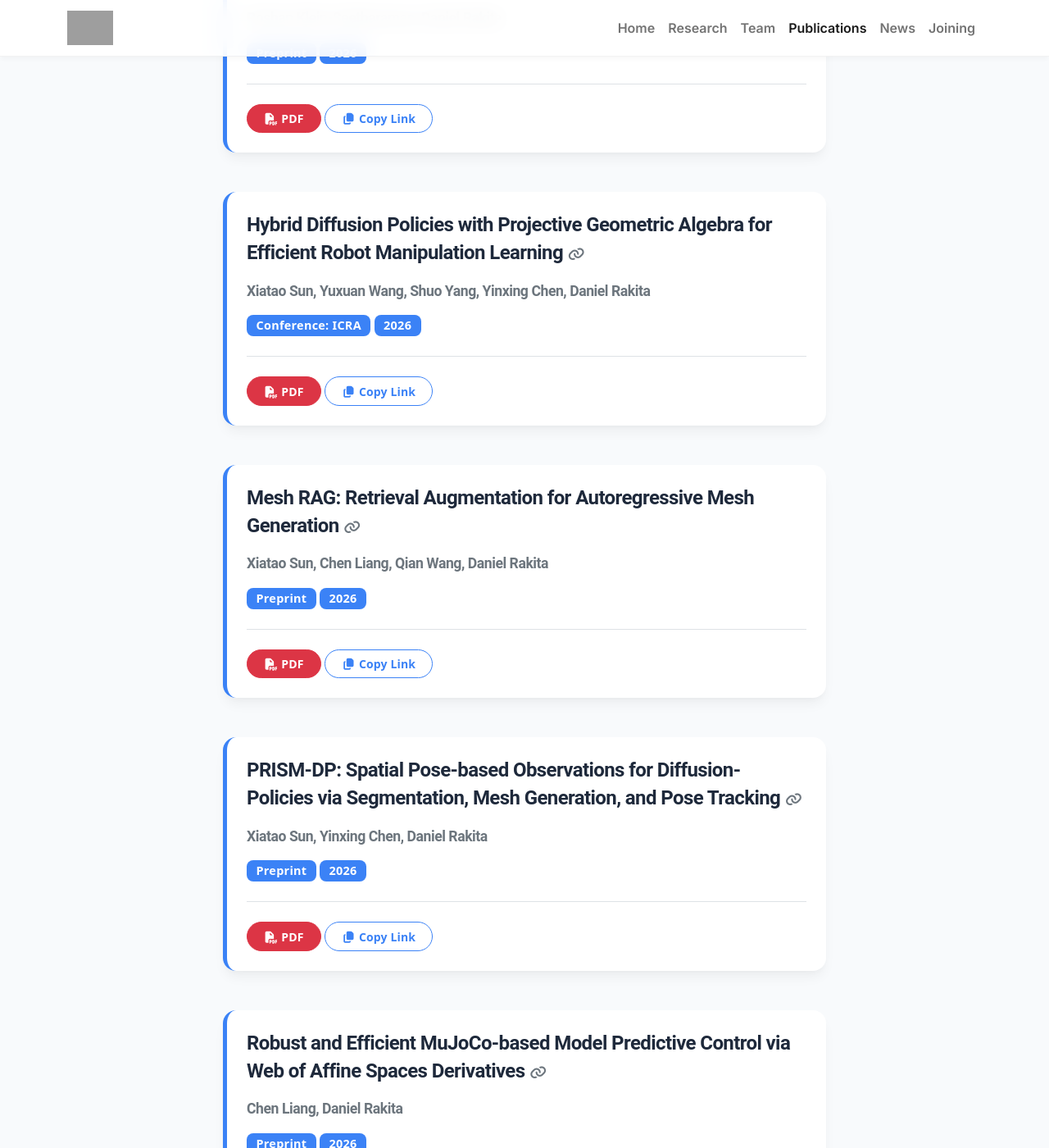
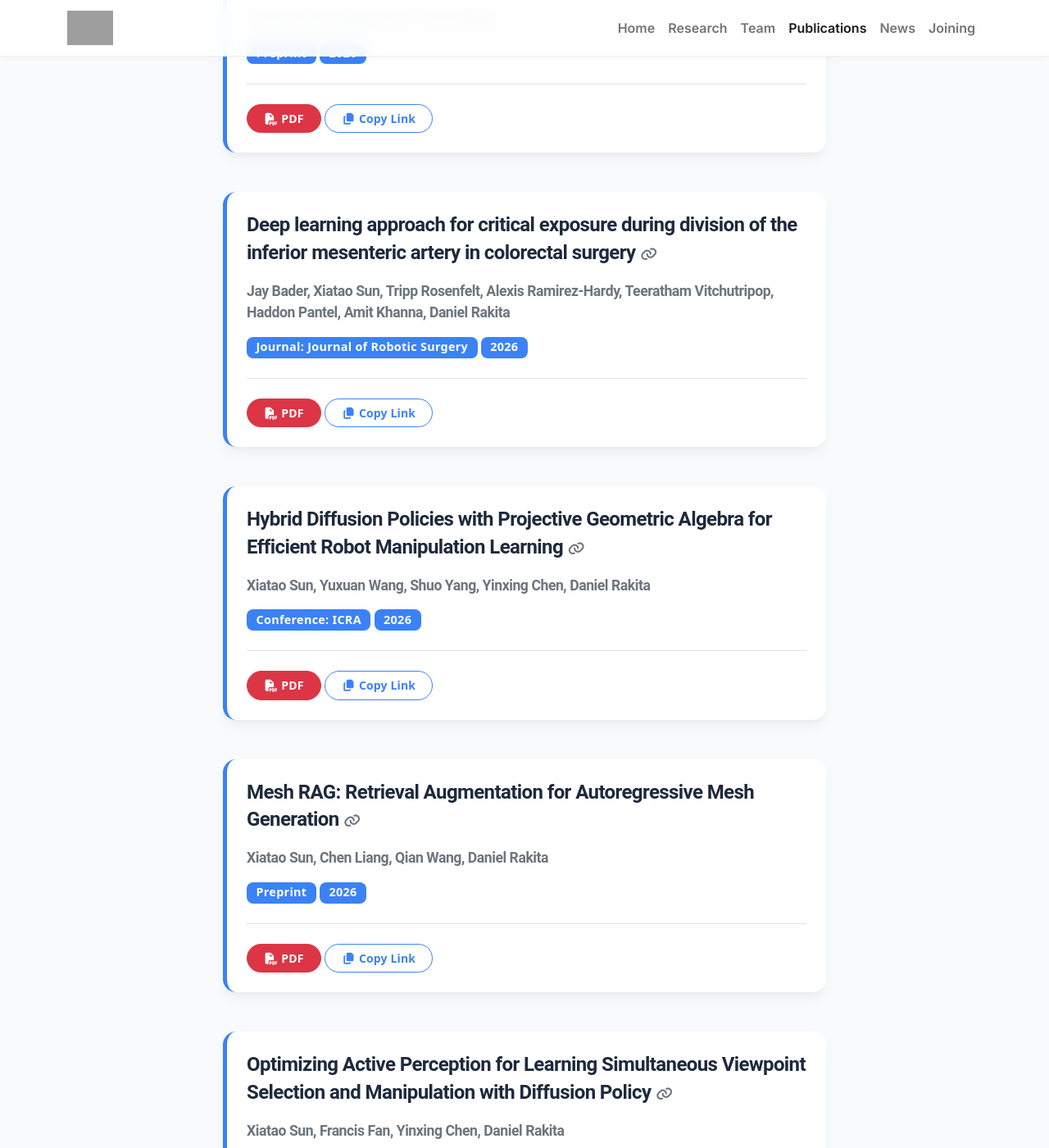
Before and after one commit to Apollo-Lab-Yale/Apollo-Lab-Yale.github.io, a Jekyll site: the page built from pages/publications.md, in a window 1280 px wide and 1400 px high, scrolled down 1739 px. Shown: the whole window at 82% size. Built offline with Jekyll 4.4.1, drawn with Linux system fonts in a browser that asks for light colours; nearby versions of some CDN libraries; grey boxes are pictures that could not be loaded.

```diff
--- a/_data/publications.yml
+++ b/_data/publications.yml
@@ -25,6 +25,22 @@
 #           url: "https://..."
 #           icon: "fas fa-database" # FontAwesome class
 # ==========================================
+
+- title: "Optimizing Active Perception for Learning Simultaneous Viewpoint Selection and Manipulation with Diffusion Policy"
+  authors: "Xiatao Sun, Francis Fan, Yinxing Chen, Daniel Rakita"
+  type: "Preprint"
+  # venue: "Journal of Robotic Surgery"
+  year: 2026
+  link: "https://arxiv.org/abs/2409.14615"
+  threads: ["Combining Visual + Manipulation Learning"]
+
+- title: "Deep learning approach for critical exposure during division of the inferior mesenteric artery in colorectal surgery"
+  authors: "Jay Bader, Xiatao Sun, Tripp Rosenfelt, Alexis Ramirez-Hardy, Teeratham Vitchutripop, Haddon Pantel, Amit Khanna, Daniel Rakita"
+  type: "Journal"
+  venue: "Journal of Robotic Surgery"
+  year: 2026
+  link: "https://link.springer.com/article/10.1007/s11701-025-03121-7"
+  threads: ["AI for Robotic Surgery"]
 
 - title: "APOLLO Blender: A Robotics Library for Visualization and Animation in Blender"
   authors: "Peter Messina, Daniel Rakita"
--- a/_data/research.yml
+++ b/_data/research.yml
@@ -105,8 +105,9 @@
     - **Structured state representations** (poses, transforms, constraints) replace unstructured inputs, reducing the burden on learning systems.
 
     Looking forward, we aim to further unify these ideas into **geometry-native learning and control pipelines**, where perception, planning, and optimization all operate within consistent spatial representations. This includes developing architectures that are equivariant to geometric transformations, integrating curvature-aware optimization directly in Lie spaces, and designing policies that reason over spatial structure rather than raw data. The long-term goal is to move from systems that *approximate geometry* to systems that *compute with geometry natively*, yielding faster, more reliable, and more interpretable robotic behavior.
-  # selected_publications:
-    # - "Turning Stale Gradients into Stable Gradients: Coherent Coordinate Descent with Implicit Landscape Smoothing for Lightweight Zeroth-Order Optimization"
+  selected_publications:
+    - "Hybrid Diffusion Policies with Projective Geometric Algebra for Efficient Robot Manipulation Learning"
+    - "PRISM-DP: Spatial Pose-based Observations for Diffusion-Policies via Segmentation, Mesh Generation, and Pose Tracking"
 
 
 - title: "LLMs and VLMs for Robot Planning"
@@ -118,8 +119,7 @@
 
     We are also interested in pushing planning toward settings with **minimal task-specific engineering**. This includes frameworks in which an LLM decomposes instructions, generates executable behavior structures, and refines them online when execution errors occur. Together, this work aims to leverage LLMs and VLMs not just for generating plausible plans, but for enabling robot planning systems that are **grounded, transparent, and robust to changing real-world conditions**.
   # selected_publications:
-    # - "Subsecond 3D Mesh Generation for Robot Manipulation"
-    # - "Mesh RAG: Retrieval Augmentation for Autoregressive Mesh Generation"
+
 
 
 - title: "AI in Robotic Surgery"
@@ -132,7 +132,8 @@
     More broadly, this line of research aims to establish a foundation for **data-driven surgical understanding**, where complex procedures can be decomposed into measurable, reproducible components. By automating the analysis of surgical maneuvers, these systems have the potential to support **real-time feedback, surgical training, retrospective review, and credentialing**, while also informing best practices and improving patient outcomes.
 
     In collaboration with clinicians and researchers at the Yale School of Medicine, we are expanding these approaches toward **real-time, in-the-loop surgical intelligence**, where AI systems not only analyze procedures offline but also assist during surgery by providing guidance, monitoring safety-critical steps, and adapting to the evolving surgical scene.
-
+  selected_publications:
+    - "Deep learning approach for critical exposure during division of the inferior mesenteric artery in colorectal surgery"
 
 - title: "Motion Generation Algorithms"
   icon: "fas fa-route"
@@ -161,7 +162,10 @@
     Rather than relying on fixed, static cameras, these systems actively adjust their viewpoints to gather the most informative visual data, reducing challenges such as occlusions and partial observability. By jointly learning manipulation strategies and viewpoint selection, the robot aligns its actions with its perception in a unified, closed-loop process.
 
     This integrated approach leads to faster learning, more efficient behavior, and greater robustness in dynamic, real-world environments. Whether deployed across teams of robots or embodied in a single humanoid system, tightly coupling perception and action enables more capable, flexible, and intelligent robotic behavior.
-
+  selected_publications:
+    - "Optimizing Active Perception for Learning Simultaneous Viewpoint Selection and Manipulation with Diffusion Policy"
+    - "PRISM-DP: Spatial Pose-based Observations for Diffusion-Policies via Segmentation, Mesh Generation, and Pose Tracking"
+    - "Hybrid Diffusion Policies with Projective Geometric Algebra for Efficient Robot Manipulation Learning"
 
 - title: "Software Tools for Robotics Research"
   icon: "fa-solid fa-code"
@@ -178,6 +182,10 @@
     Finally, we develop tools for **high-quality visualization and communication**, such as lightweight libraries that integrate robotics workflows directly into platforms like Blender. These systems allow researchers to rapidly generate publication-ready figures, animations, and explanatory diagrams from standard robot descriptions, lowering the barrier to clear and compelling visual communication .
 
     Together, this line of work focuses on building **practical, reusable infrastructure** that supports the full lifecycle of robotics research, from modeling and computation to visualization and dissemination, enabling faster iteration and more robust system development.
+  selected_publications:
+    - "APOLLO Blender: A Robotics Library for Visualization and Animation in Blender"
+    - "A New Software Tool for Generating and Visualizing Robot Self-Collision Matrices"
+    - "Beyond URDF: The Universal Robot Description Directory for Shared, Extensible, and Standardized Robot Models"
 
 #- title: "Combining Continuous and Discrete Reasoning"
 #  icon: "fas fa-brain"
```
Also changed, not shown: pages/news.md (+3 -42 lines).
